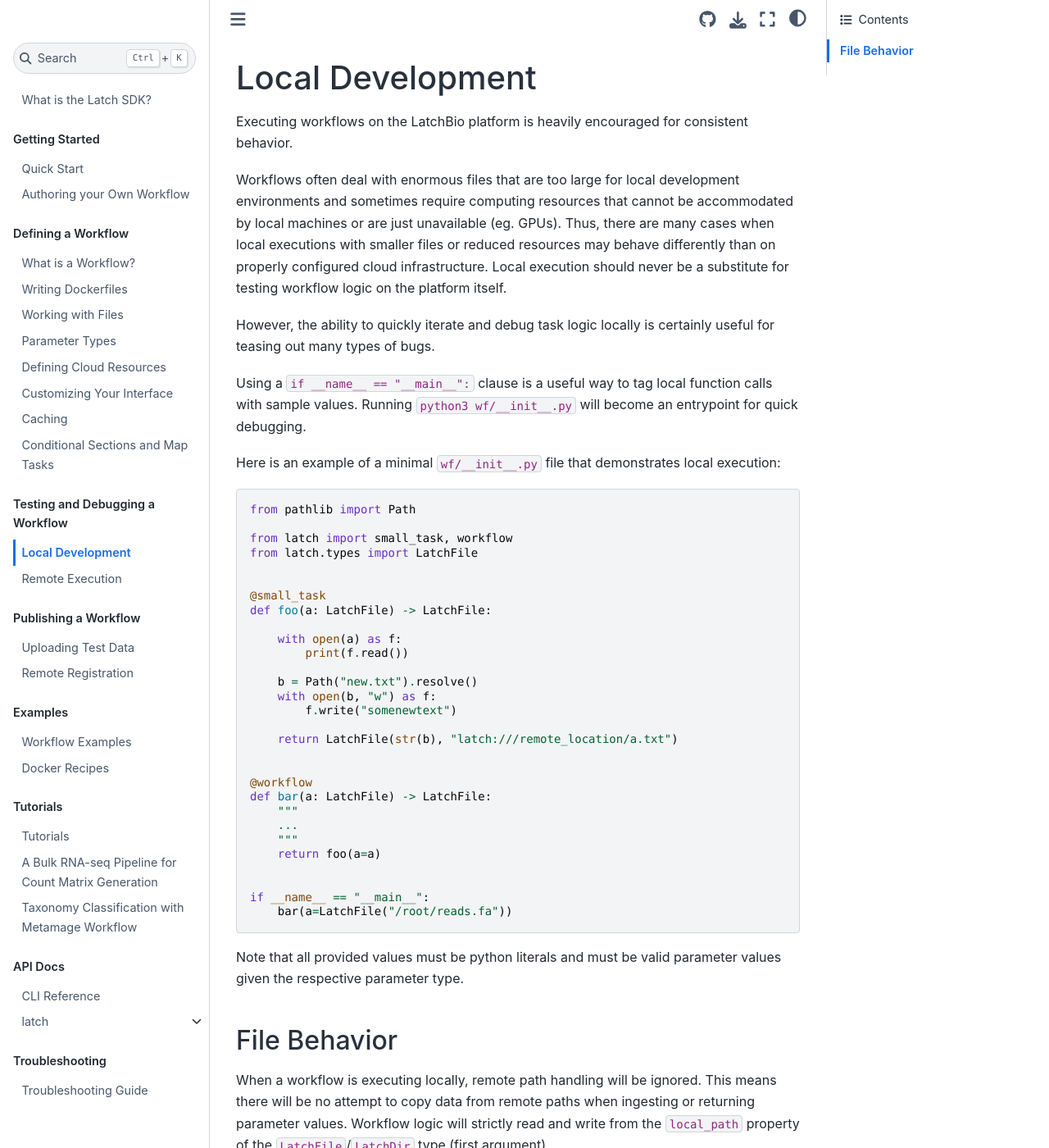
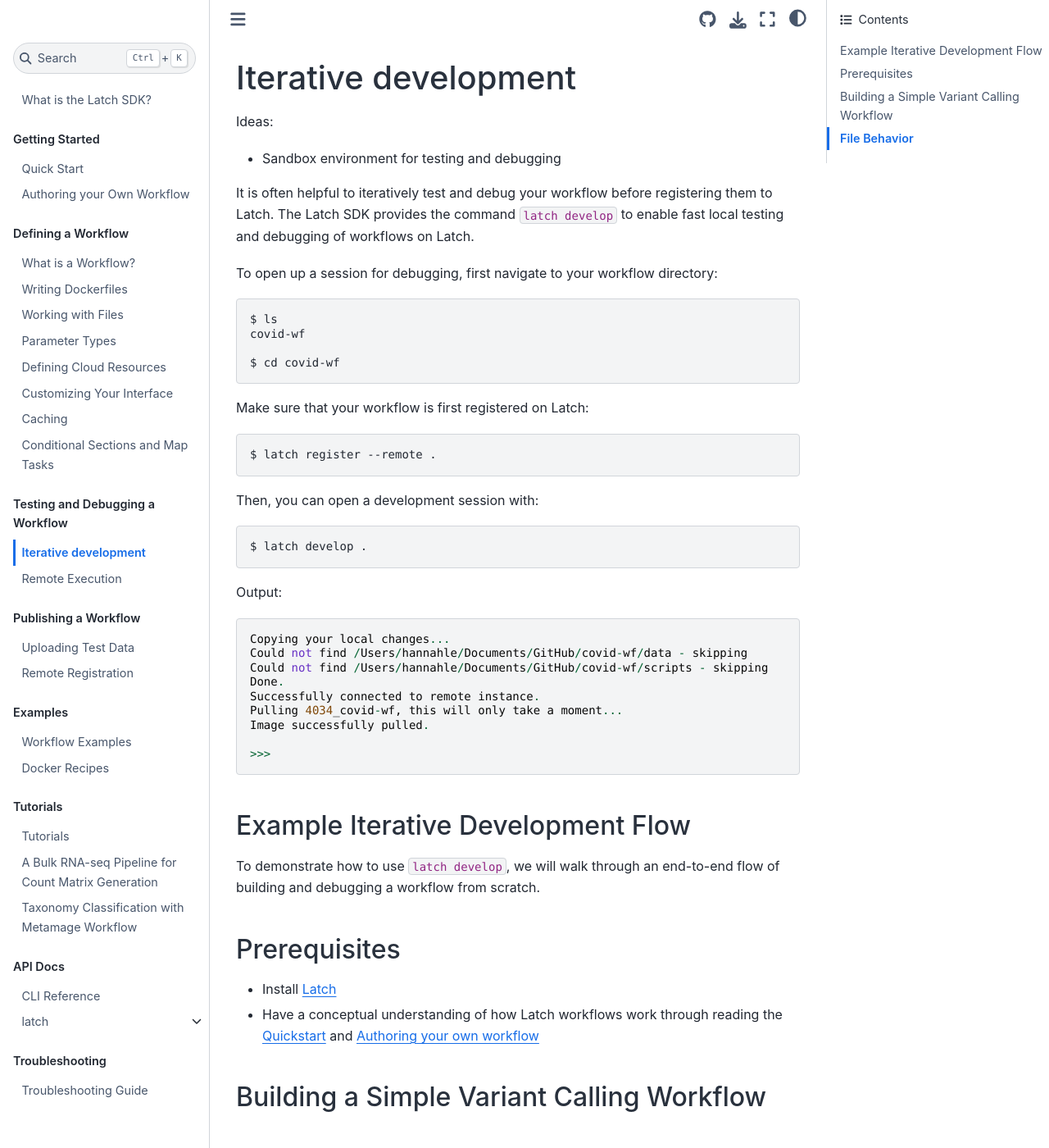
Before and after one commit to latchbio/latch, a Sphinx documentation site: the page built from docs/source/basics/local_development.md, in a window 1280 px wide and 1400 px high. Shown: the whole window at 82% size. Built offline with Sphinx 7.4.7 and the Sphinx Book theme 1.1.4, drawn with Linux system fonts in a browser that asks for light colours; some of the changed text lies outside the part shown.

Commit message:
rough notes

````diff
--- a/docs/source/basics/local_development.md
+++ b/docs/source/basics/local_development.md
@@ -1,4 +1,56 @@
-# Local Development
+# Iterative development
+
+Ideas:
+- Sandbox environment for testing and debugging
+
+It is often helpful to iteratively test and debug your workflow before registering them to Latch. The Latch SDK provides the command `latch develop` to enable fast local testing and debugging of workflows on Latch.
+
+To open up a session for debugging, first navigate to your workflow directory:
+```
+$ ls
+covid-wf
+
+$ cd covid-wf
+```
+
+Make sure that your workflow is first registered on Latch:
+```
+$ latch register --remote .
+```
+
+Then, you can open a development session with:
+```
+$ latch develop .
+```
+Output:
+```
+Copying your local changes...
+Could not find /Users/hannahle/Documents/GitHub/covid-wf/data - skipping
+Could not find /Users/hannahle/Documents/GitHub/covid-wf/scripts - skipping
+Done.
+Successfully connected to remote instance.
+Pulling 4034_covid-wf, this will only take a moment...
+Image successfully pulled.
+
+>>>
+```
+
+
+## Example Iterative Development Flow
+To demonstrate how to use `latch develop`, we will walk through an end-to-end flow of building and debugging a workflow from scratch.
+
+## Prerequisites
+* Install [Latch](../getting_started/quick_start.md)
+* Have a conceptual understanding of how Latch workflows work through reading the [Quickstart](../getting_started/quick_start.md) and [Authoring your own workflow](../getting_started/authoring_your_workflow.md)
+
+## Building a Simple Variant Calling Workflow
+
+
+
+### The difference between `latch develop` and calling a script from Python
+
+### What happens behind when you run `latch develop`
+
 
 Executing workflows on the LatchBio platform is heavily encouraged for consistent behavior.
 
````
Also changed, not shown: docs/source/basics/remote_execution.md (+3 -22 lines).
